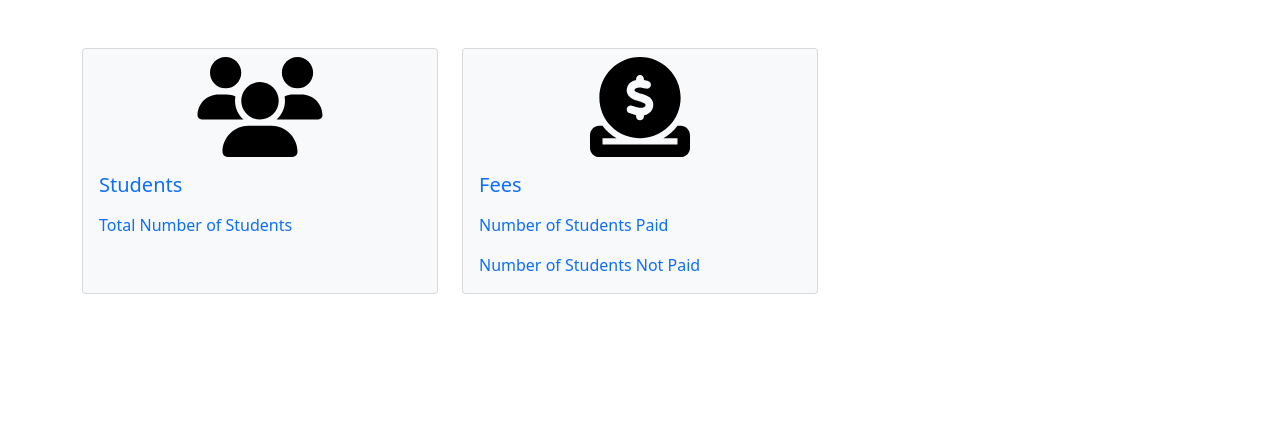
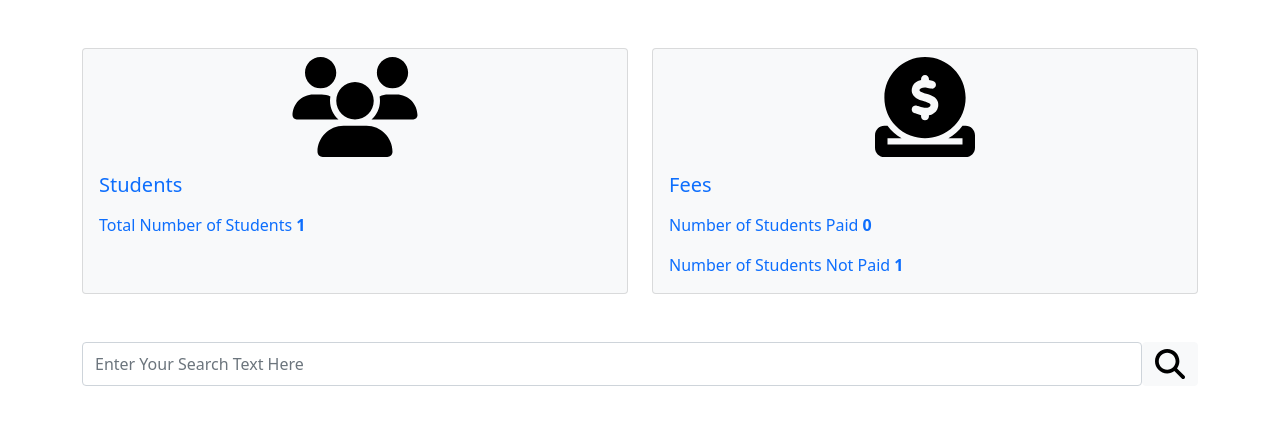
Before and after one commit to sundarrajponnulingam/Student-Management-System, a PHP site: page /Dashboard.php in a window 1280 px wide. Shown: the part 56-481 px from the top of the page. Run offline with PHP 8.4, Linux system fonts and the light colour scheme; the visitor is signed in with stand-in values (Sample User, id 1); data that the repository does not hold is empty.

Commit message:
Pagination updated in Students.php and Count added in Dashboard.php

```diff
--- a/Dashboard.php
+++ b/Dashboard.php
@@ -9,6 +9,17 @@
 	require 'Footer.php';
 
 	if (!empty($_SESSION)) {
+
+	$sql = " SELECT count(student_id) as student_count,
+			(SELECT count(student_id) FROM table_students WHERE student_fees_status = 1)
+			as paid_students,
+			(SELECT count(student_id) FROM table_students WHERE student_fees_status = 0)
+			as not_paid_students
+			FROM table_students";
+
+	$result = mysqli_query($connection, $sql);
+
+	$data = mysqli_fetch_assoc($result);
 
  ?>
 
@@ -25,9 +36,9 @@
 
 			<div class="row">
 
-				<div class="col-md-4">
+				<div class="col-md-6">
 
-						<a href="" class="text-decoration-none">
+						<a href="Students.php                                                                    " class="text-decoration-none">
 
 							<div class="card h-100">
 
@@ -37,7 +48,7 @@
 
 									<h5 class="card-title">Students</h5>
 
-									<p class="card-text mt-3">Total Number of Students</p>
+									<p class="card-text mt-3">Total Number of Students <strong> <?php echo $data['student_count']; ?> </strong></p>
 
 								</div>
 
@@ -47,9 +58,9 @@
 
 				</div>
 
-				<div class="col-md-4">
+				<div class="col-md-6">
 
-					<a href="" class="text-decoration-none">
+					<a href="Fees.php" class="text-decoration-none">
 
 						<div class="card h-100">
 
@@ -59,9 +70,9 @@
 
 								<h5 class="card-title">Fees</h5>
 
-								<p class="card-text mt-3">Number of Students Paid </p>
+								<p class="card-text mt-3">Number of Students Paid <strong> <?php echo $data['paid_students']; ?> </strong></p>
 
-								<p class="card-text">Number of Students Not Paid</p>
+								<p class="card-text">Number of Students Not Paid <strong> <?php echo $data['not_paid_students']; ?> </strong></p>
 
 							</div>
 
@@ -70,6 +81,26 @@
 					</a>
 
 				</div>
+
+			</div>
+
+			<div class="row mt-5">
+
+				<form method="POST">
+
+					<div class="d-flex justify-content-between">
+
+						<input type="text" class="form-control" name="search_text" id="search_text" placeholder="Enter Your Search Text Here">
+
+						<button type="submit" class="btn btn-light" id="search">
+
+							<img src="./assets/icons/Search.svg" width="30" height="30">
+
+						</button>
+
+					</div>
+
+				</form>
 
 			</div>
 
```
Also changed, not shown: Students.php (+10 -13 lines).
